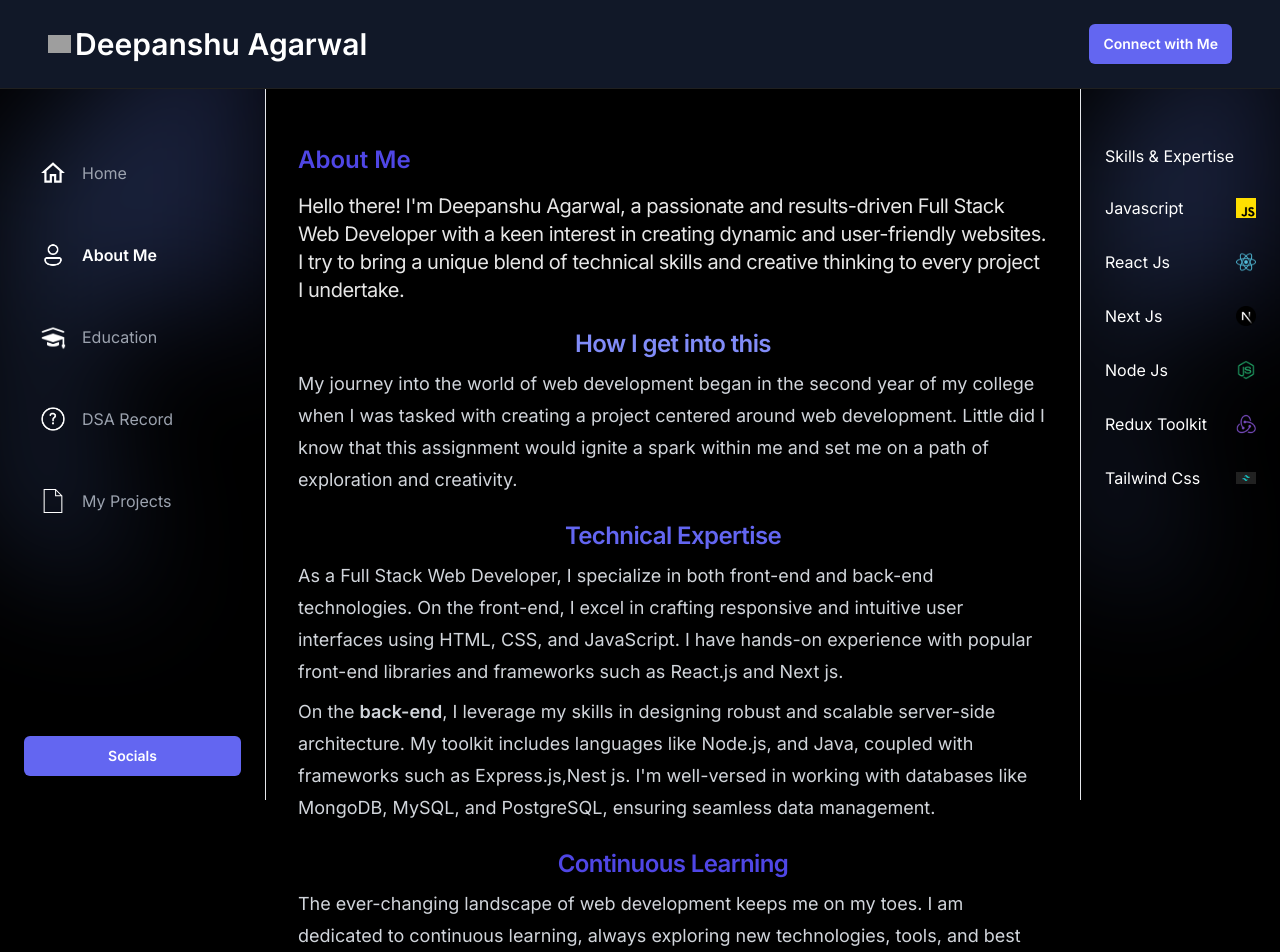
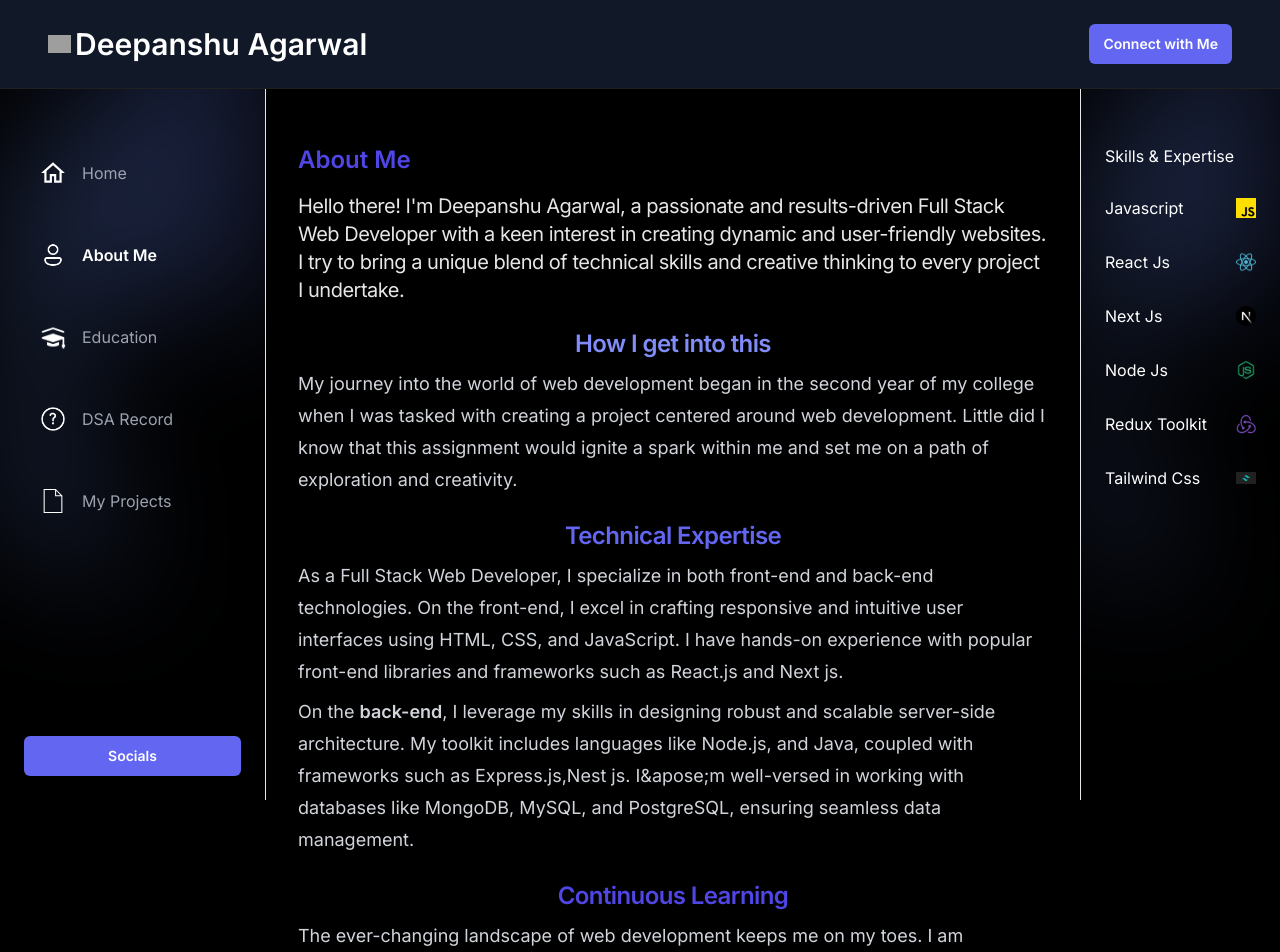
Before and after one commit to DeepanshuAgarwal999/MyPortfolio, a Next.js app: page /about in a window 1280 px wide. Shown: the top 952 px of the page. Built offline with nearby package versions, Linux system fonts and the light colour scheme; grey boxes are pictures that could not be loaded.

Commit message:
fixing small bugs

```diff
--- a/src/app/(root)/about/page.tsx
+++ b/src/app/(root)/about/page.tsx
@@ -8,7 +8,7 @@ const AboutMe = () => {
           About Me
         </h1>
         <p className="mt-4 text-lg tracking-tight text-white/90 sm:text-xl">
-          Hello there! I'm Deepanshu Agarwal, a passionate and results-driven
+          Hello there! I&apos;m Deepanshu Agarwal, a passionate and results-driven
           Full Stack Web Developer with a keen interest in creating dynamic and
           user-friendly websites. I try to bring a unique blend of technical
           skills and creative thinking to every project I undertake.
@@ -36,7 +36,7 @@ const AboutMe = () => {
             On the <span className="font-semibold">back-end</span>, I leverage
             my skills in designing robust and scalable server-side architecture.
             My toolkit includes languages like Node.js, and Java, coupled with
-            frameworks such as Express.js,Nest js. I'm well-versed in working
+            frameworks such as Express.js,Nest js. I&apose;m well-versed in working
             with databases like MongoDB, MySQL, and PostgreSQL, ensuring
             seamless data management.
           </span>
@@ -54,21 +54,5 @@ const AboutMe = () => {
     </div>
   );
 };
-// About Me
-// Hello there! I'm [Your Name], a passionate and results-driven Full Stack Web Developer with a keen interest in creating dynamic and user-friendly websites. With a background in [mention your relevant educational or professional background], I bring a unique blend of technical skills and creative thinking to every project I undertake.
-
-// My Journey
-// My journey into the world of web development started [mention a brief story about how you got into web development]. Since then, I have been on an exciting adventure, constantly learning and adapting to the ever-evolving landscape of technology.
-
-// Technical Expertise
-// As a Full Stack Web Developer, I specialize in both front-end and back-end technologies. On the front-end, I'm proficient in crafting responsive and intuitive user interfaces using HTML, CSS, and JavaScript. I have hands-on experience with popular front-end libraries and frameworks such as React.js, Angular, or Vue.js.
-
-// On the back-end, I excel in designing robust and scalable server-side architecture. My toolkit includes languages like Node.js, Python, and Ruby, coupled with frameworks such as Express.js, Django, and Ruby on Rails. I'm no stranger to working with databases like MongoDB, MySQL, and PostgreSQL, ensuring seamless data management.
-
-// What Sets Me Apart
-// What sets me apart is not just my technical proficiency but also my commitment to delivering high-quality solutions. I believe in the power of collaboration and communication, working closely with clients to understand their unique requirements and translating them into elegant and efficient code.
-
-// Continuous Learning
-// The world of web development is ever-changing, and I thrive on staying ahead of the curve. I am dedicated to continuous learning, always exploring new technologies, tools, and best practices to enhance my skills and bring fresh perspectives to my projects.
 
 export default AboutMe;
--- a/src/app/(root)/education/page.tsx
+++ b/src/app/(root)/education/page.tsx
@@ -19,7 +19,7 @@ const Education = () => {
             Year of Admission: 2021 Expected Graduation: 2025
           </p>
           <p className="text-lg mt-5 leading-8">
-            I am currently in the third year of my Bachelor's in Technology
+            I am currently in the third year of my Bachelor&apos;s in Technology
             (B.Tech) program at
             <span className="font-semibold border-b pb-1 ml-1">
               KIET Group of Institutions
--- a/src/app/(root)/skills/page.jsx
+++ b/src/app/(root)/skills/page.jsx
@@ -8,7 +8,7 @@ export default function Skill() {
         <h1 className="text-3xl text-white font-semibold ">Skills & Expertise</h1>
         <div className="-mx-6 mt-10 grid grid-cols-1 gap-0.5 overflow-hidden sm:mx-0 sm:rounded-2xl md:grid-cols-3">
           {Skills.map((skill) => (
-            <SkillCard logo={skill.logo} title={skill.name}/>
+            <SkillCard logo={skill.logo} title={skill.name} key={skill._id}/>
           ))}
         </div>
       </div>
```
